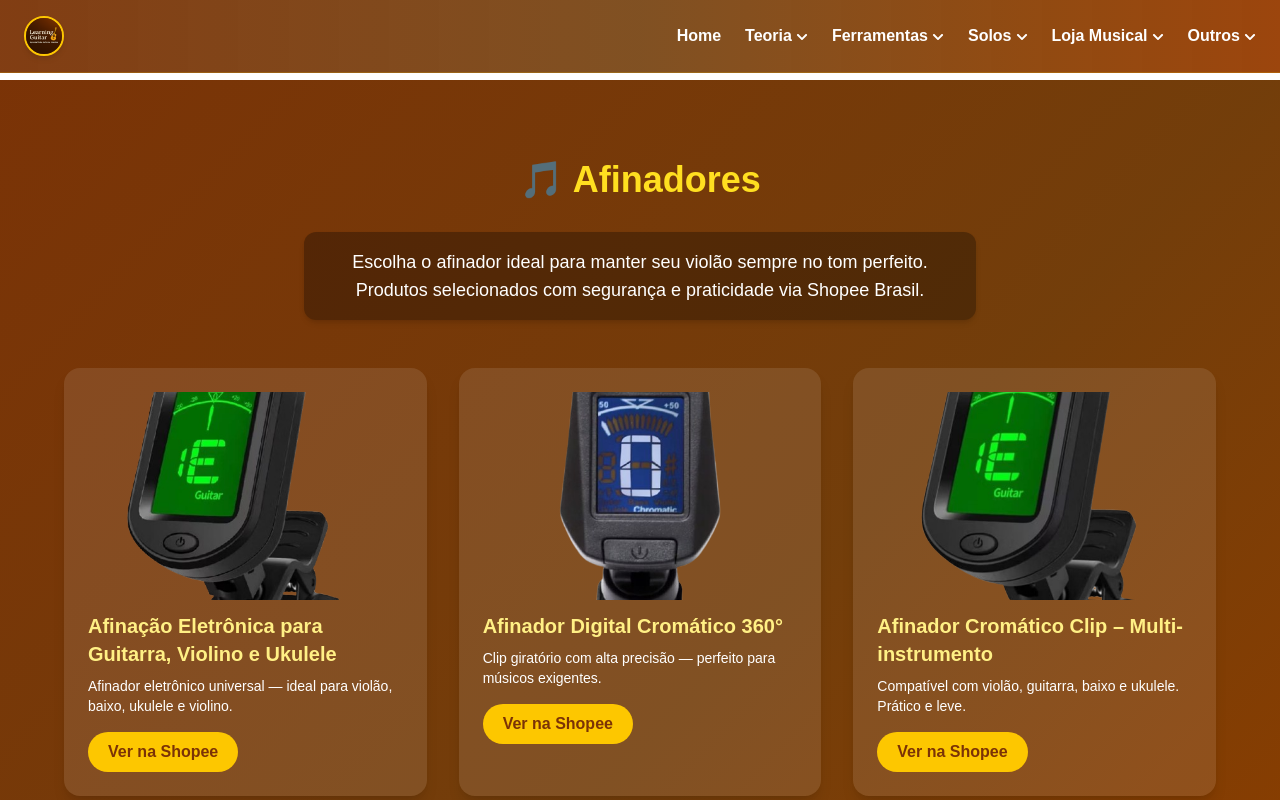
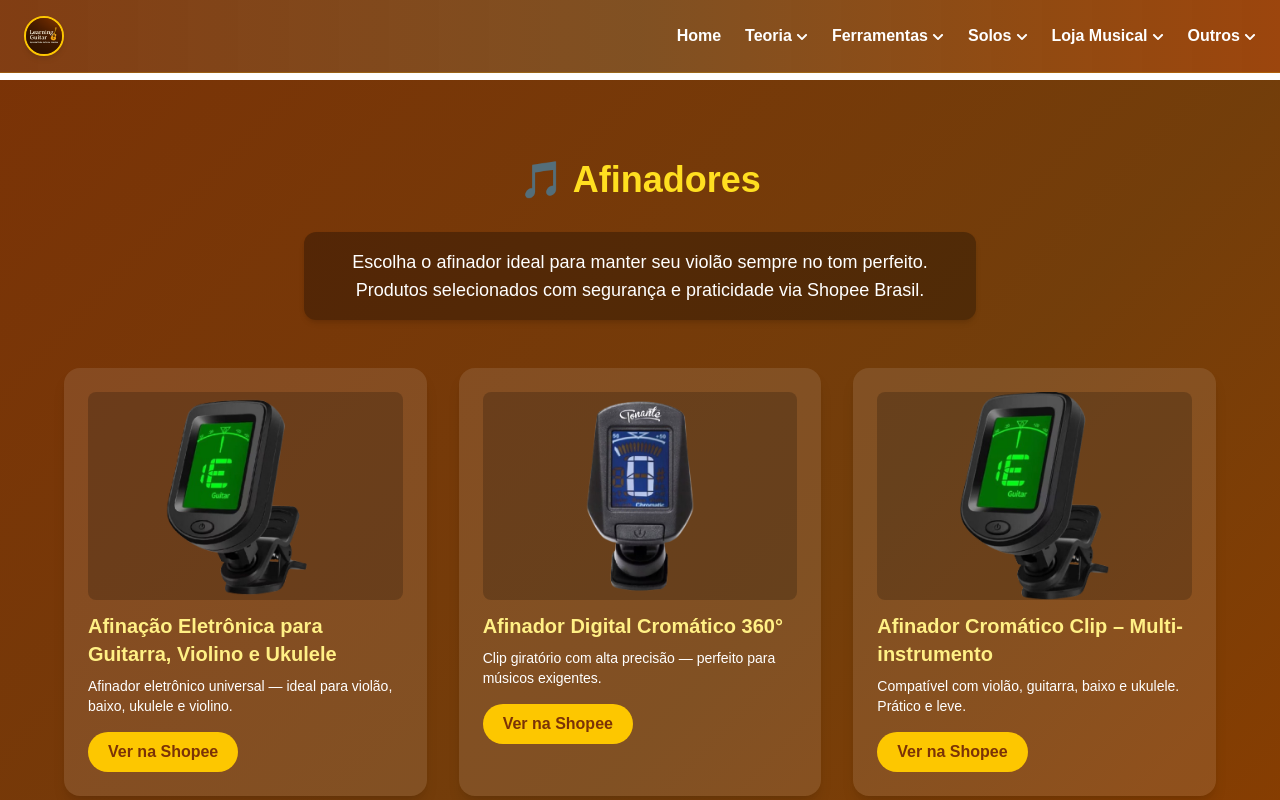
Before and after one commit to robsonalbuquerquedev/learningguitar, a Next.js app: page /loja-musical/afinadores in a window 1280 px wide. Shown: the top 800 px of the page. Built offline with nearby package versions, Linux system fonts and the light colour scheme.

Commit message:
update: atualizar rota afinadores

```diff
--- a/src/app/loja-musical/afinadores/page.tsx
+++ b/src/app/loja-musical/afinadores/page.tsx
@@ -1,6 +1,7 @@
 "use client";
 
 import { motion } from "framer-motion";
+import Image from "next/image";
 
 export default function Afinadores() {
     const produtos = [
@@ -59,7 +60,8 @@ export default function Afinadores() {
                 transition={{ duration: 1 }}
                 className="text-center max-w-2xl mx-auto mb-12 text-lg bg-black/30 p-4 rounded-xl shadow-md"
             >
-                Escolha o afinador ideal para manter seu violão sempre no tom perfeito. Produtos selecionados com segurança e praticidade via Shopee Brasil.
+                Escolha o afinador ideal para manter seu violão sempre no tom perfeito.
+                Produtos selecionados com segurança e praticidade via Shopee Brasil.
             </motion.p>
 
             <div className="grid sm:grid-cols-2 lg:grid-cols-3 gap-8 max-w-6xl mx-auto">
@@ -71,11 +73,18 @@ export default function Afinadores() {
                         transition={{ delay: index * 0.15, duration: 0.6 }}
                         className="bg-white/10 p-6 rounded-2xl shadow-lg hover:scale-105 transition-transform duration-300"
                     >
-                        <img
-                            src={item.imagem}
-                            alt={item.nome}
-                            className="rounded-lg mb-3 w-full object-cover h-52"
-                        />
+                        {/* 🔹 Container da imagem ajustado para não cortar nada */}
+                        <div className="relative w-full h-52 mb-3 bg-black/20 flex items-center justify-center rounded-lg overflow-hidden">
+                            <Image
+                                src={item.imagem}
+                                alt={item.nome}
+                                fill
+                                sizes="(max-width: 768px) 100vw, 33vw"
+                                className="object-contain rounded-lg"
+                                priority={index === 0}
+                            />
+                        </div>
+
                         <h2 className="text-xl font-semibold text-yellow-200 mb-2">
                             {item.nome}
                         </h2>
```
